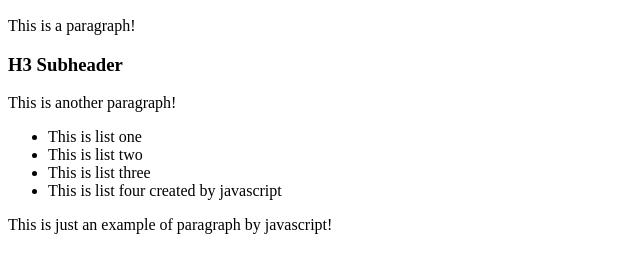
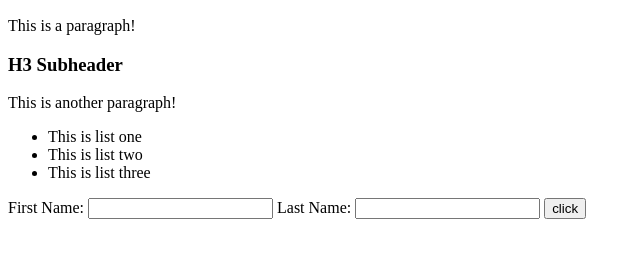
Before and after one commit to sid3github/js_practice, a plain HTML site: page index.html in a window 1280 px wide. Shown: the part 110-382 px from the top of the page, without its empty margins (0-641 px from the left). Drawn offline with Linux system fonts and the light colour scheme.

Commit message:
js grabbing content in form

```diff
--- a/index.html
+++ b/index.html
@@ -19,8 +19,14 @@
         <li>This is list three</li>
     </ul>
 
-    <div id="content">
+    <form id="myForm" action="#">
+        First Name: <input type="text" name="fname">
+        Last Name: <input type="text" name="lname">
+        <button onclick="myFunction()">click</button>
+    </form>
 
+    <div>
+        <h3 id="content"> </h3>
     </div>
 
 
--- a/script.js
+++ b/script.js
@@ -209,17 +209,28 @@
 
 
 //creating new nodes in DOM.
-var newList = document.createElement('li');
-newList.innerHTML = 'This is list four created by javascript';
+// var newList = document.createElement('li');
+// newList.innerHTML = 'This is list four created by javascript';
 
-document.getElementById('change').appendChild(newList);
+// document.getElementById('change').appendChild(newList);
 
 
-var newPara = document.createElement('p');
-newPara.innerHTML = 'This is just an example of paragraph by javascript!';
+// var newPara = document.createElement('p');
+// newPara.innerHTML = 'This is just an example of paragraph by javascript!';
 
-document.getElementById('content').appendChild(newPara);
+// document.getElementById('content').appendChild(newPara);
 
+
+function myFunction(){
+    var x = document.forms['myForm'];
+    var text = '';
+    var i;
+    for (i = 0; i < x.length; i++){
+        text = text + x[i].value + '<br>';
+    }
+
+    document.getElementById('content').innerHTML = text;
+}
 
 
 
```
